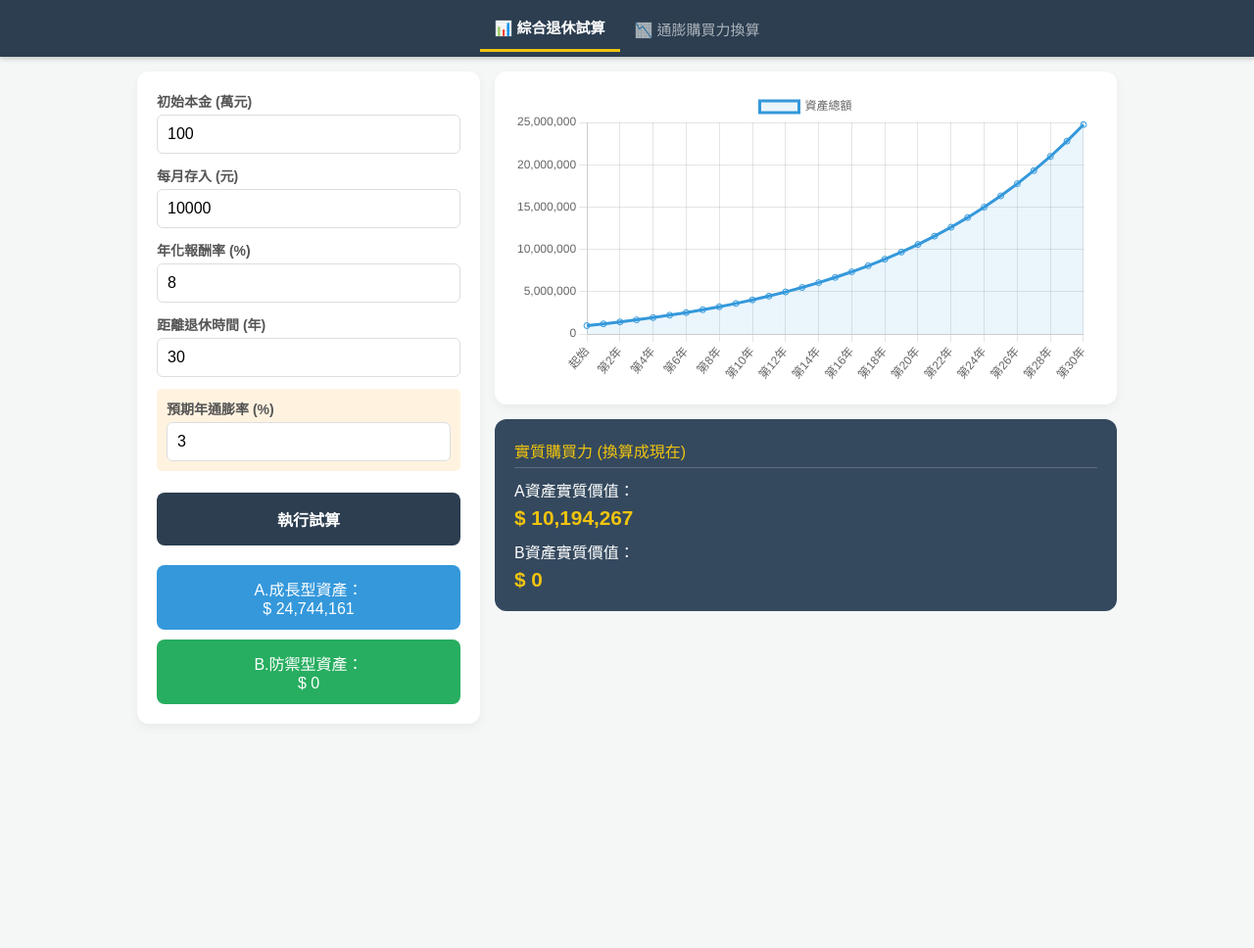
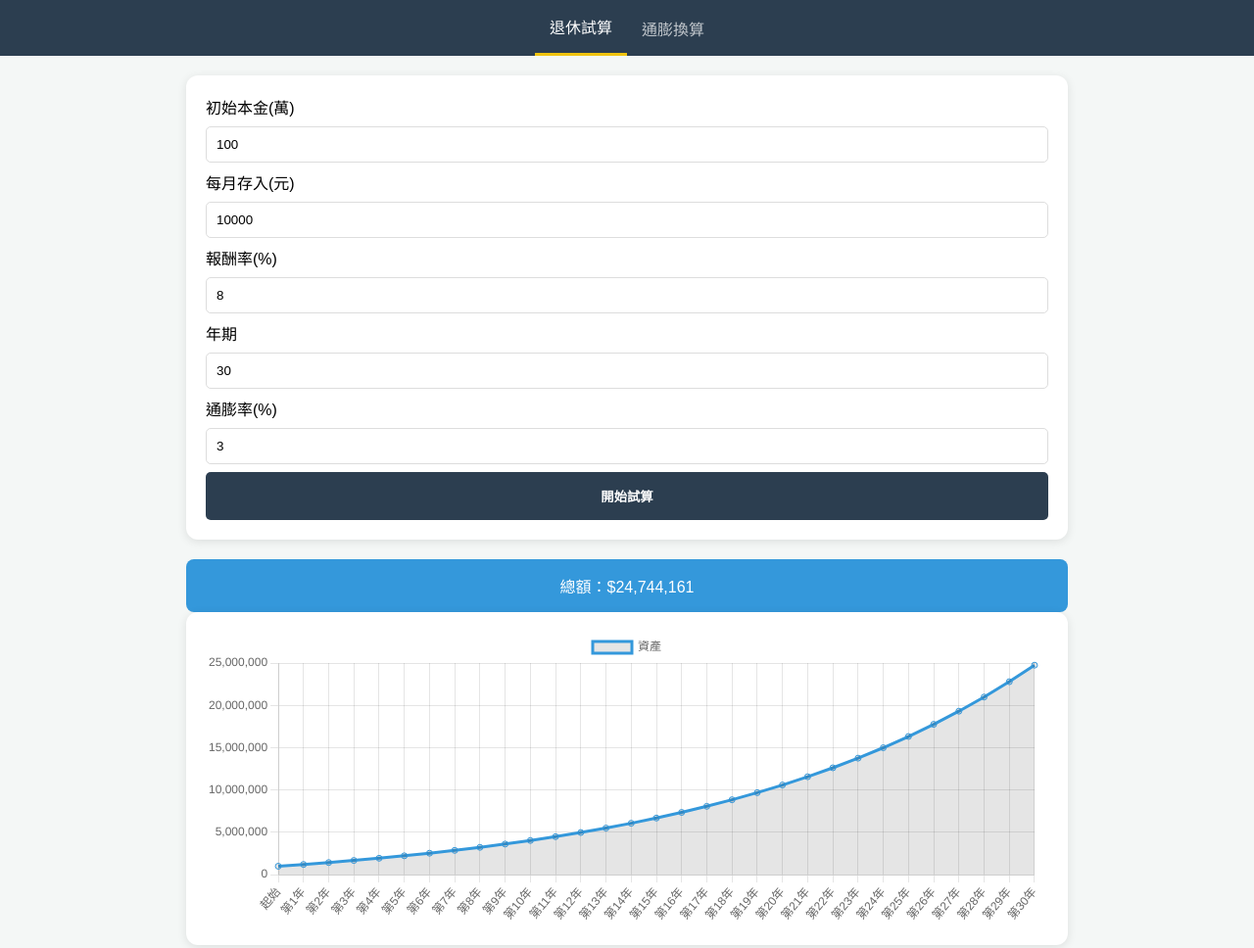
Before and after one commit to mrexplainoliver/-, a plain HTML site: page index.html in a window 1280 px wide. Shown: the whole page at 98% size. Before the commit the page ends 800 px from the top, so only its background shows below. Drawn offline with nearby package versions, Linux system fonts and the light colour scheme.

Commit message:
Refactor HTML structure and update styles

```diff
--- a/index.html
+++ b/index.html
@@ -2,120 +2,96 @@
 <html lang="zh-TW">
 <head>
     <meta charset="UTF-8">
-    <meta name="viewport" content="width=device-width, initial-scale=1.0, maximum-scale=1.0, user-scalable=no">
-    <title>理財工具箱 - 退休與通膨計算</title>
+    <meta name="viewport" content="width=device-width, initial-scale=1.0">
+    <title>理財計算機</title>
     <script src="https://cdn.jsdelivr.net/npm/chart.js"></script>
     <style>
-        :root { --primary: #2c3e50; --accent: #27ae60; --bg: #f4f7f6; }
-        body { font-family: "PingFang TC", "Microsoft JhengHei", sans-serif; background: var(--bg); margin: 0; padding: 0; }
-        .nav-tabs { display: flex; justify-content: center; background: var(--primary); padding: 5px 0; position: sticky; top: 0; z-index: 1000; box-shadow: 0 2px 5px rgba(0,0,0,0.2); }
-        .nav-tabs button { background: none; border: none; color: white; padding: 12px 15px; cursor: pointer; font-size: 15px; transition: 0.3s; opacity: 0.6; }
-        .nav-tabs button.active { opacity: 1; border-bottom: 3px solid #f1c40f; font-weight: bold; }
-        .tab-content { display: none; padding: 15px; max-width: 1000px; margin: auto; }
-        .tab-content.active { display: block; }
-        .wrapper { display: flex; flex-direction: column; gap: 15px; }
-        @media (min-width: 900px) { .wrapper { display: grid; grid-template-columns: 350px 1fr; } }
-        .card { background: white; padding: 20px; border-radius: 12px; box-shadow: 0 4px 10px rgba(0,0,0,0.05); }
-        .input-group { margin-bottom: 12px; }
-        label { display: block; margin-bottom: 4px; font-weight: bold; color: #555; font-size: 14px; }
-        input { width: 100%; padding: 10px; border: 1px solid #ddd; border-radius: 6px; box-sizing: border-box; font-size: 16px; }
-        .main-btn { width: 100%; padding: 15px; background: var(--primary); color: white; border: none; border-radius: 8px; font-size: 16px; font-weight: bold; cursor: pointer; margin: 10px 0; }
-        .res-card { margin-top: 10px; padding: 12px; border-radius: 8px; color: white; text-align: center; }
-        .power-card { background: #34495e; color: white; padding: 20px; border-radius: 12px; margin-top: 15px; }
-        .power-val { color: #f1c40f; font-weight: bold; font-size: 1.3rem; margin-top: 5px; }
+        body { font-family: sans-serif; background: #f4f7f6; margin: 0; padding: 0; }
+        .nav { display: flex; background: #2c3e50; justify-content: center; }
+        .nav button { color: white; border: none; padding: 15px; background: none; cursor: pointer; font-size: 16px; opacity: 0.7; }
+        .nav button.active { opacity: 1; border-bottom: 3px solid #f1c40f; }
+        .tab { display: none; padding: 20px; max-width: 900px; margin: auto; }
+        .tab.active { display: block; }
+        .card { background: white; padding: 20px; border-radius: 12px; box-shadow: 0 2px 10px rgba(0,0,0,0.1); margin-bottom: 20px; }
+        input { width: 100%; padding: 10px; margin: 8px 0; border: 1px solid #ddd; border-radius: 5px; box-sizing: border-box; }
+        button.run { width: 100%; padding: 15px; background: #2c3e50; color: white; border: none; border-radius: 5px; cursor: pointer; font-weight: bold; }
+        .res { margin-top: 15px; padding: 15px; border-radius: 8px; color: white; text-align: center; }
+        #chart-wrap { height: 300px; }
     </style>
 </head>
 <body>
 
-<div class="nav-tabs">
-    <button onclick="openTab('retire')" id="btn-retire" class="active">📊 綜合退休試算</button>
-    <button onclick="openTab('inflation')" id="btn-inflation">📉 通膨購買力換算</button>
+<div class="nav">
+    <button onclick="sw('ret')" id="b1" class="active">退休試算</button>
+    <button onclick="sw('inf')" id="b2">通膨換算</button>
 </div>
 
-<div id="retire" class="tab-content active">
-    <div class="wrapper">
-        <div class="card">
-            <div class="input-group"><label>初始本金 (萬元)</label><input type="number" id="p_in" value="100"></div>
-            <div class="input-group"><label>每月存入 (元)</label><input type="number" id="m_in" value="10000"></div>
-            <div class="input-group"><label>年化報酬率 (%)</label><input type="number" id="r_in" value="8"></div>
-            <div class="input-group"><label>距離退休時間 (年)</label><input type="number" id="y_in" value="30"></div>
-            <div class="input-group" style="background:#fff3e0; padding:10px; border-radius:5px;"><label>預期年通膨率 (%)</label><input type="number" id="inf_in" value="3"></div>
-            <button class="main-btn" onclick="doCalculate()">執行試算</button>
-            <div class="res-card" style="background:#3498db;">A.成長型資產：<div id="out_a">$ 0</div></div>
-            <div class="res-card" style="background:#27ae60;">B.防禦型資產：<div id="out_b">$ 0</div></div>
-        </div>
-        <div>
-            <div class="card" style="height:300px;"><canvas id="mainChart"></canvas></div>
-            <div class="power-card">
-                <div style="border-bottom:1px solid #5d6d7e; padding-bottom:5px; margin-bottom:10px; color:#f1c40f;">實質購買力 (換算成現在)</div>
-                <div>A資產實質價值：<div id="txt_val_a" class="power-val">$ 0</div></div>
-                <div style="margin-top:10px;">B資產實質價值：<div id="txt_val_b" class="power-val">$ 0</div></div>
-            </div>
-        </div>
+<div id="ret" class="tab active">
+    <div class="card">
+        <label>初始本金(萬)</label><input type="number" id="p" value="100">
+        <label>每月存入(元)</label><input type="number" id="m" value="10000">
+        <label>報酬率(%)</label><input type="number" id="r" value="8">
+        <label>年期</label><input type="number" id="y" value="30">
+        <label>通膨率(%)</label><input type="number" id="i" value="3">
+        <button class="run" onclick="calR()">開始試算</button>
     </div>
+    <div class="res" style="background:#3498db;">總額：<span id="out">0</span></div>
+    <div class="card" id="chart-wrap"><canvas id="myChart"></canvas></div>
 </div>
 
-<div id="inflation" class="tab-content">
-    <div class="card" style="max-width:500px; margin:auto;">
-        <div class="input-group"><label>現在年齡</label><input type="number" id="curA" value="35"></div>
-        <div class="input-group"><label>退休年齡</label><input type="number" id="retA" value="65"></div>
-        <div class="input-group"><label>通膨率 (%)</label><input type="number" id="infR" value="3"></div>
-        <div class="input-group"><label>預期退休月費 (元)</label><input type="number" id="futE" value="50000"></div>
-        <button class="main-btn" style="background:#27ae60;" onclick="calcInf()">開始換算</button>
-        <div id="inf_res" style="display:none; margin-top:20px; text-align:center; padding:15px; border:2px dashed #27ae60; border-radius:10px;">
-            <div id="resP" style="color:#e67e22; font-size:1.6rem; font-weight:bold;">$ 0</div>
-            <div style="color:#7f8c8d; margin-top:5px;">約等於現在的購買力</div>
-        </div>
+<div id="inf" class="tab">
+    <div class="card">
+        <label>現在年齡</label><input type="number" id="ca" value="35">
+        <label>退休年齡</label><input type="number" id="ra" value="65">
+        <label>每月生活費</label><input type="number" id="fv" value="50000">
+        <button class="run" style="background:#27ae60;" onclick="calI()">計算購買力</button>
+    </div>
+    <div class="res" id="ires" style="background:#27ae60; display:none;">
+        現在購買力：<span id="pv">0</span>
     </div>
 </div>
 
 <script>
-    let myChart = null;
-
-    function openTab(name) {
-        document.querySelectorAll('.tab-content').forEach(c => c.classList.remove('active'));
-        document.querySelectorAll('.nav-tabs button').forEach(b => b.classList.remove('active'));
-        document.getElementById(name).classList.add('active');
-        document.getElementById('btn-' + name).classList.add('active');
+    let chart = null;
+    function sw(t) {
+        document.querySelectorAll('.tab').forEach(x => x.classList.remove('active'));
+        document.querySelectorAll('.nav button').forEach(x => x.classList.remove('active'));
+        document.getElementById(t).classList.add('active');
+        event.target.classList.add('active');
     }
 
-    function doCalculate() {
-        const p = (parseFloat(document.getElementById('p_in').value) || 0) * 10000;
-        const m = parseFloat(document.getElementById('m_in').value) || 0;
-        const r = (parseFloat(document.getElementById('r_in').value) || 0) / 100;
-        const y = parseInt(document.getElementById('y_in').value) || 0;
-        const inf = (parseFloat(document.getElementById('inf_in').value) || 0) / 100;
+    function calR() {
+        let p = (Number(document.getElementById('p').value)||0)*10000;
+        let m = Number(document.getElementById('m').value)||0;
+        let r = (Number(document.getElementById('r').value)||0)/100;
+        let y = Number(document.getElementById('y').value)||0;
+        let i = (Number(document.getElementById('i').value)||0)/100;
 
-        let a = p, labels = ['起始'], dataA = [Math.round(a)];
-        for(let i=1; i<=y; i++) {
-            a = (a + m*12) * (1 + r);
-            labels.push('第'+i+'年'); dataA.push(Math.round(a));
+        let a = p, lbs = ['起始'], d = [Math.round(a)];
+        for(let k=1; k<=y; k++) {
+            a = (a + m*12) * (1+r);
+            lbs.push('第'+k+'年'); d.push(Math.round(a));
         }
+        document.getElementById('out').innerText = '$' + Math.round(a).toLocaleString();
 
-        document.getElementById('out_a').innerText = '$ ' + Math.round(a).toLocaleString();
-        const rv = a / Math.pow(1 + inf, y);
-        document.getElementById('txt_val_a').innerText = '$ ' + Math.round(rv).toLocaleString();
-
-        const ctx = document.getElementById('mainChart').getContext('2d');
-        if(myChart) myChart.destroy();
-        myChart = new Chart(ctx, {
+        const ctx = document.getElementById('myChart').getContext('2d');
+        if(chart) chart.destroy();
+        chart = new Chart(ctx, {
             type: 'line',
-            data: { labels, datasets: [{ label: '資產總額', data: dataA, borderColor: '#3498db', fill: true, backgroundColor: 'rgba(52, 152, 219, 0.1)' }] },
+            data: { labels: lbs, datasets: [{ label: '資產', data: d, borderColor: '#3498db', fill: true }] },
             options: { responsive: true, maintainAspectRatio: false }
         });
     }
 
-    function calcInf() {
-        const n = (parseFloat(document.getElementById('retA').value) - parseFloat(document.getElementById('curA').value));
-        const f = parseFloat(document.getElementById('futE').value);
-        const r = parseFloat(document.getElementById('infR').value) / 100;
-        if(n <= 0) return alert("退休年齡需大於現在年齡");
-        const p = f / Math.pow(1 + r, n);
-        document.getElementById('resP').innerText = '$ ' + Math.round(p).toLocaleString();
-        document.getElementById('inf_res').style.display = 'block';
+    function calI() {
+        let n = Number(document.getElementById('ra').value) - Number(document.getElementById('ca').value);
+        let f = Number(document.getElementById('fv').value);
+        let r = 0.03;
+        let p = f / Math.pow(1+r, n);
+        document.getElementById('pv').innerText = '$' + Math.round(p).toLocaleString();
+        document.getElementById('ires').style.display = 'block';
     }
-
-    window.onload = doCalculate;
+    window.onload = calR;
 </script>
 </body>
 </html>
```
